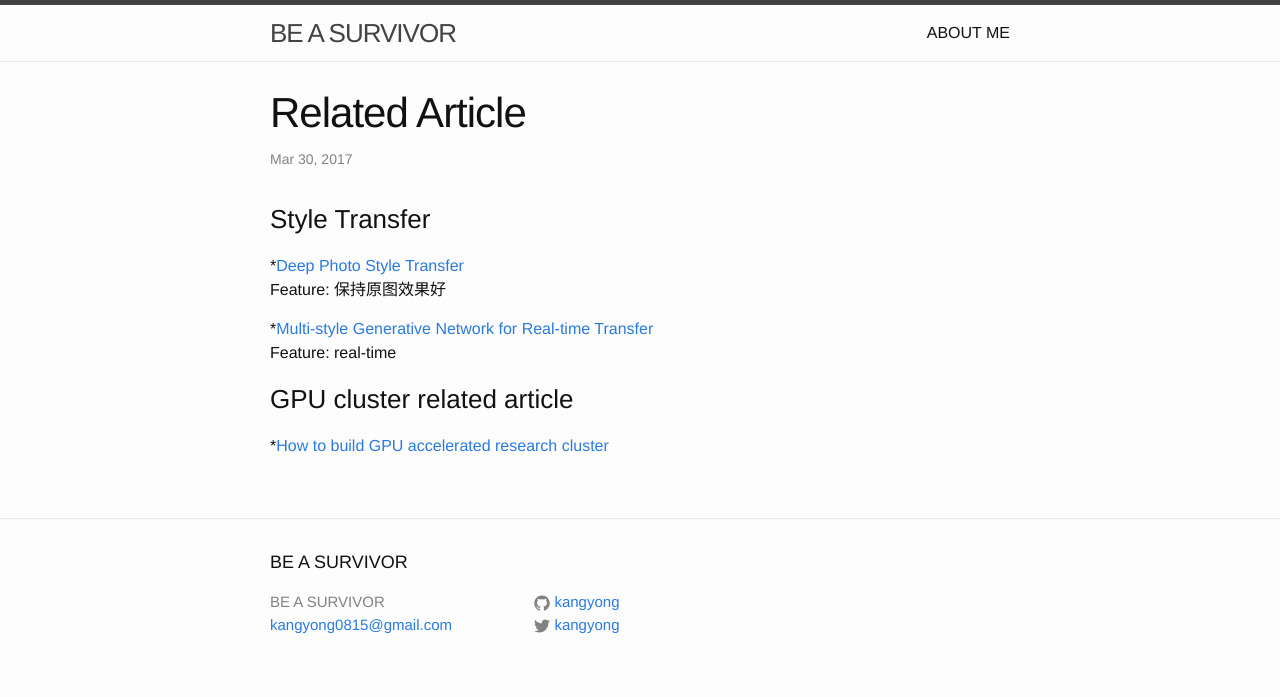
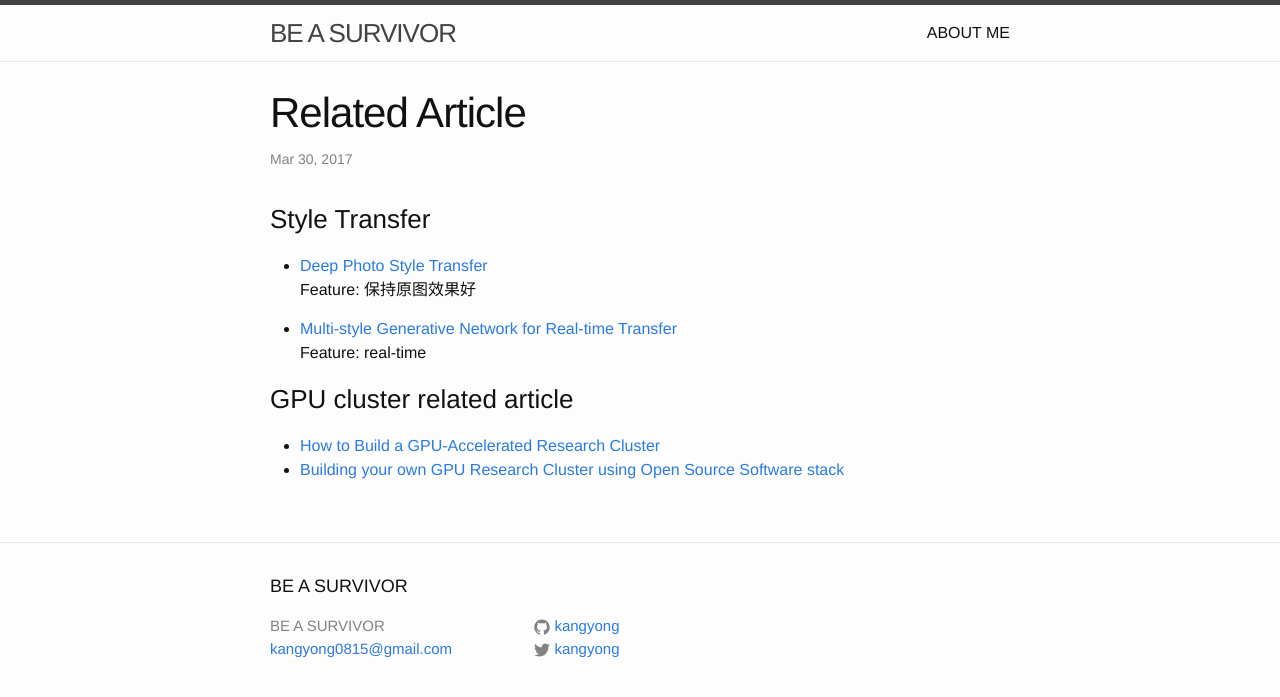
Before and after one commit to kangyong/kangyong, a Jekyll site: the page built from _posts/2017-03-30-Related-Article.markdown, in a window 1280 px wide. Shown: the top 697 px of the page. Built offline with Jekyll 4.4.1, drawn with Linux system fonts in a browser that asks for light colours; our own code applies the rules of GitHub Pages for plain Markdown files.

Commit message:
Mod formate md

```diff
--- a/_posts/2017-03-30-Related-Article.markdown
+++ b/_posts/2017-03-30-Related-Article.markdown
@@ -1,10 +1,11 @@
 ### Style Transfer
 
-*[Deep Photo Style Transfer](https://arxiv.org/pdf/1703.07511.pdf)
+* [Deep Photo Style Transfer](https://arxiv.org/pdf/1703.07511.pdf)
 Feature: 保持原图效果好
 
-*[Multi-style Generative Network for Real-time Transfer](https://arxiv.org/pdf/1703.06953.pdf)
+* [Multi-style Generative Network for Real-time Transfer](https://arxiv.org/pdf/1703.06953.pdf)
 Feature: real-time
 
 ### GPU cluster related article
-*[How to build GPU accelerated research cluster](https://devblogs.nvidia.com/parallelforall/how-build-gpu-accelerated-research-cluster/)
+* [How to Build a GPU-Accelerated Research Cluster](https://devblogs.nvidia.com/parallelforall/how-build-gpu-accelerated-research-cluster/)
+* [Building your own GPU Research Cluster using Open Source Software stack](http://on-demand.gputechconf.com/gtc/2013/presentations/S3516-Build-Your-Own-GPU-Research-Cluster.pdf)
```
